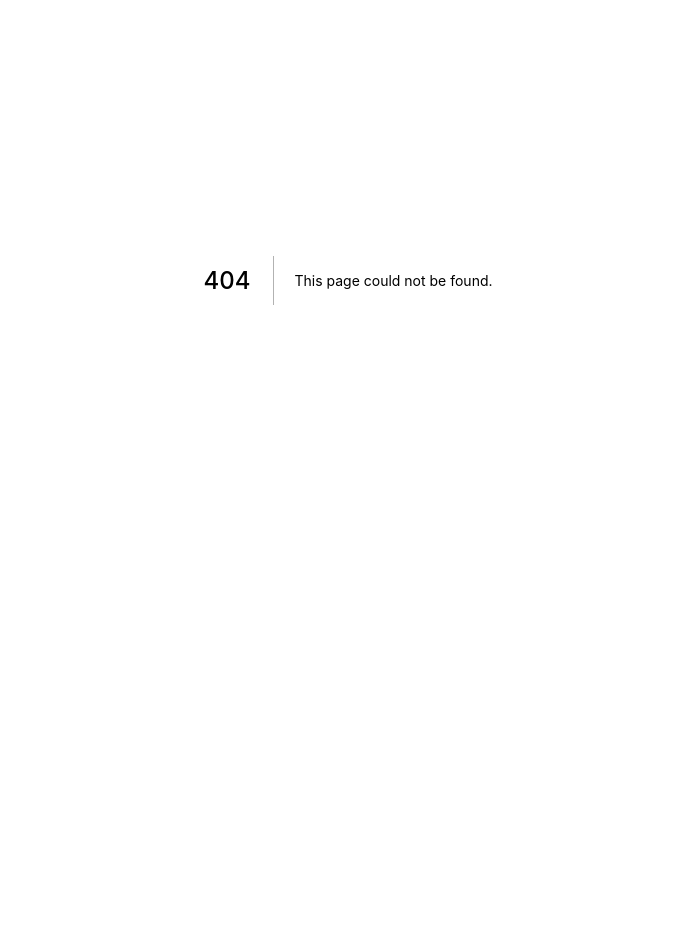
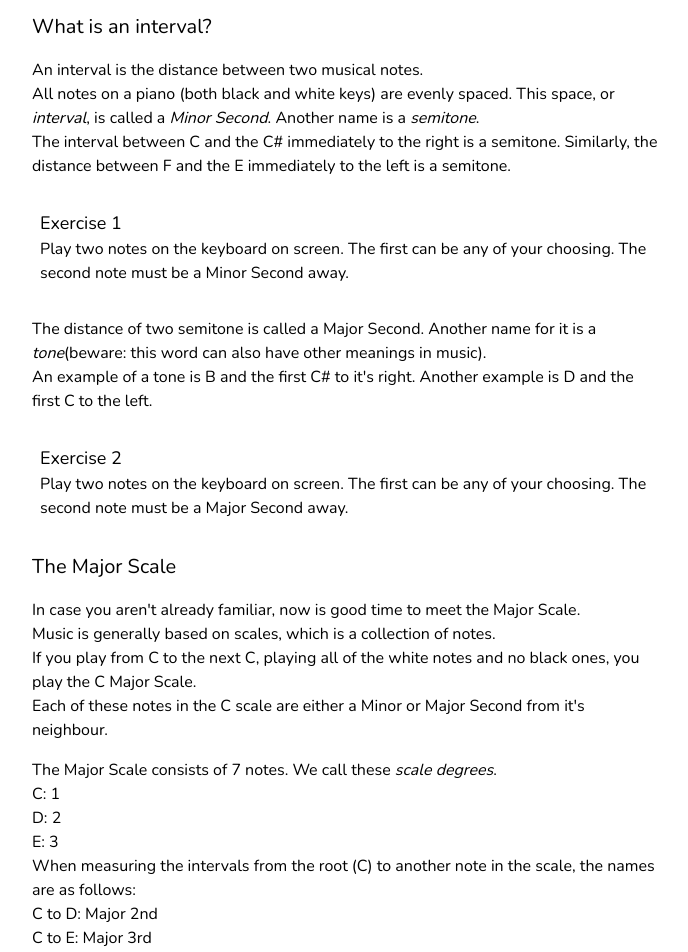
Before and after one commit to danmolloy/music-ed, a Next.js app: page /introduction in a window 1280 px wide. Before the commit this address had no page. Shown: the part 120-1072 px from the top of the page, without its empty margins (292-980 px from the left). Before the commit the page ends 800 px from the top, so only its background shows below. Built offline with nearby package versions, Linux system fonts and the light colour scheme; no server answers; a web font is replaced by a local one.

Commit message:
features added

```diff
--- a/pages/exercises.js
+++ b/pages/exercises.js
@@ -5,9 +5,9 @@ import Layout from '../components/layout'
 
 const homeTiles = [
   /* {
-    name: "Preliminary Exercises",
-    link: "/preliminary",
-    info: "Intervals times tables, keyboard geography, scales & intervals technique.",
+    name: "Introduction",
+    link: "/introduction",
+    info: "What is an interval?",
     key: 0,
   }, */
   {
--- /dev/null
+++ b/pages/introduction.js
@@ -0,0 +1,54 @@
+import Layout from "../components/layout";
+
+export default function Introduction() {
+  return (
+    <Layout>
+      <div className='m-4 md:w-2/3 lg:w-1/2'>
+        <h1 className='mb-2'>Introduction</h1>
+        <div>
+          <h2>What is an interval?</h2>
+          <div className="my-4">
+          <p>An interval is the distance between two musical notes.</p>
+          <p>All notes on a piano (both black and white keys) are evenly spaced. This space, or <i>interval</i>, is called a <i>Minor Second</i>. Another name is a <i>semitone</i>.</p>
+          <p>The interval between C and the C# immediately to the right is a semitone. Similarly, the distance between F and the E immediately to the left is a semitone.</p>
+          </div>
+          <div className="my-8 mx-2">
+            <h3>Exercise 1</h3>
+            <p>Play two notes on the keyboard on screen. The first can be any of your choosing. The second note must be a Minor Second away.</p>
+          </div>
+          <div className="my-4">
+          <p>The distance of two semitone is called a Major Second. Another name for it is a <i>tone</i>(beware: this word can also have other meanings in music).</p>
+          <p>An example of a tone is B and the first C# to it's right. Another example is D and the first C to the left.</p>
+          </div>
+          <div className="my-8 mx-2">
+            <h3>Exercise 2</h3>
+            <p>Play two notes on the keyboard on screen. The first can be any of your choosing. The second note must be a Major Second away.</p>
+          </div>
+          <h2>The Major Scale</h2>
+          <div className="my-4">
+            <p>In case you aren't already familiar, now is good time to meet the Major Scale.</p>
+            <p>Music is generally based on scales, which is a collection of notes.</p>
+            <p>If you play from C to the next C, playing all of the white notes and no black ones, you play the C Major Scale.</p>
+            <p>Each of these notes in the C scale are either a Minor or Major Second from it's neighbour.</p>
+          </div>
+          <div className="my-4">
+            <p>The Major Scale consists of 7 notes. We call these <i>scale degrees</i>.</p>
+            <ul>
+              <li>C: 1</li>
+              <li>D: 2</li>
+              <li>E: 3</li>
+            </ul>
+            <p>When measuring the intervals from the root (C) to another note in the scale, the names are as follows:</p>
+            <ul>
+              <li>C to D: Major 2nd</li>
+              <li>C to E: Major 3rd</li>
+              <li>C to F: Perfect 4th</li>
+            </ul>
+          </div>
+        </div>
+
+
+      </div>
+    </Layout>
+  )
+}
```
